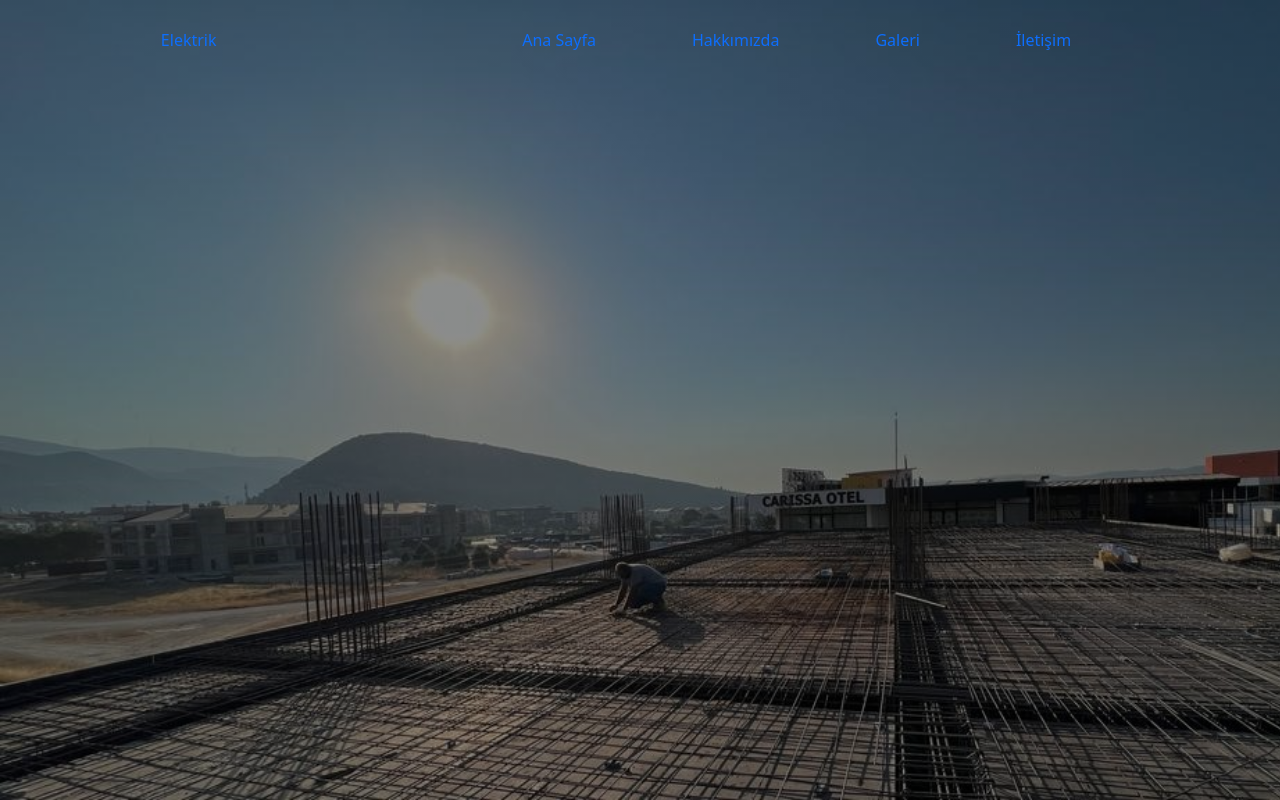
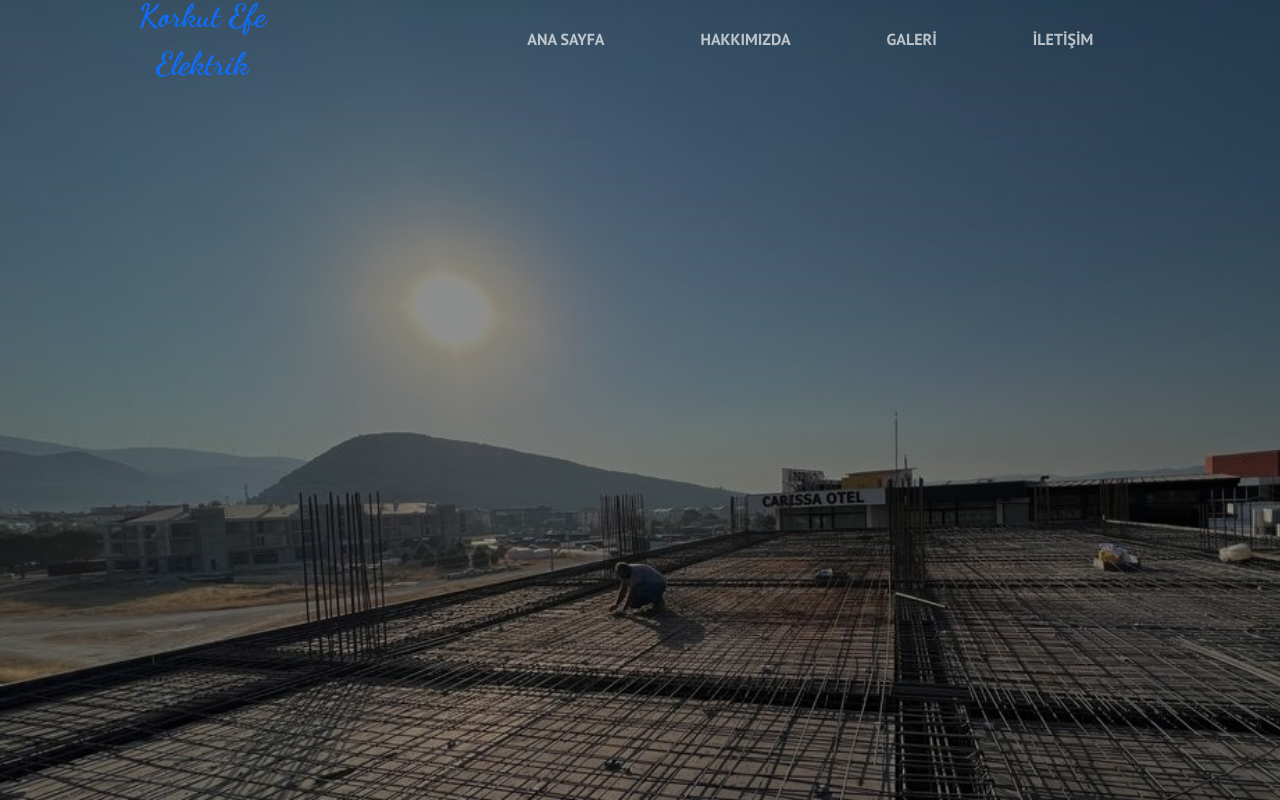
Before and after one commit to erenaygunn/korkutefe-elektrik, a React (Vite) app: page / in a window 1280 px wide. Built offline with nearby package versions, Linux system fonts and the light colour scheme.

Commit message:
navbar hover animation

```diff
--- a/src/components/Navbar/Navbar.jsx
+++ b/src/components/Navbar/Navbar.jsx
@@ -19,13 +19,13 @@ const Navbar = () => {
 
   return (
     <header>
-			<a href="/">Elektrik</a>
+			<a href="/" className="logo">Korkut Efe <br/>Elektrik</a>
 			<div className="navbar">
 				<nav ref={navRef}>
-					<a href="/#">Ana Sayfa</a>
-					<a href="/#">Hakkımızda</a>
-					<a href="/#">Galeri</a>
-					<a href="/#">İletişim</a>
+					<a href="/#">ANA SAYFA</a>
+					<a href="/#">HAKKIMIZDA</a>
+					<a href="/#">GALERİ</a>
+					<a href="/#">İLETİŞİM</a>
 					<button
 						className="nav-btn nav-close-btn"
 						onClick={showNavbar}>
--- a/src/components/Navbar/navbar.css
+++ b/src/components/Navbar/navbar.css
@@ -1,13 +1,24 @@
+@import url('https://fonts.googleapis.com/css2?family=PT+Sans:wght@400;700&display=swap');
+@import url('https://fonts.googleapis.com/css2?family=Dancing+Script:wght@700&display=swap');
+
 header {
 	display: flex;
 	align-items: center;
 	justify-content: space-around;
 	height: 80px;
 	padding: 0 2rem;
+	font-family: 'PT Sans', sans-serif;
+	font-weight: 700;
 }
 
 header a {
 	text-decoration: none;
+}
+
+.logo {
+	font-family: 'Dancing Script', cursive;
+	text-align: center;
+	font-size: 2rem;
 }
 
 nav {
@@ -17,9 +28,25 @@ nav {
 
 nav a {
 	margin: 0 3rem;
+	color: #ffffffad;
+	transition: 0.3s;
 }
 
 nav a:hover {
+	color: #fff;
+}
+
+nav a:after {
+	transition: all ease-in-out .2s;
+    background: none repeat scroll 0 0 gold;
+    content: "";
+    display: block;
+    height: 2px;
+    width: 0;
+}
+
+nav a:hover:after {
+	width: 100%;
 }
 
 header .nav-btn {
```
